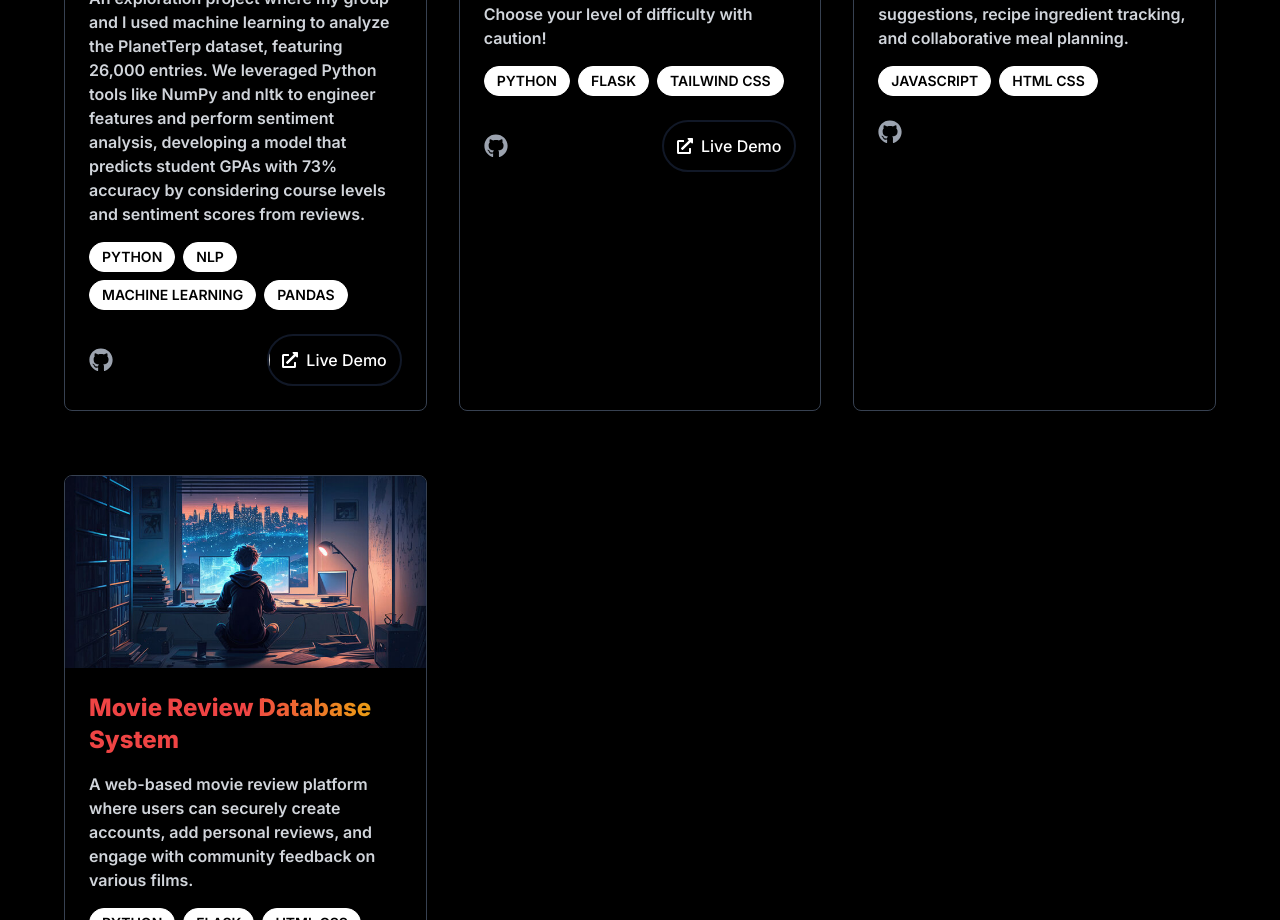
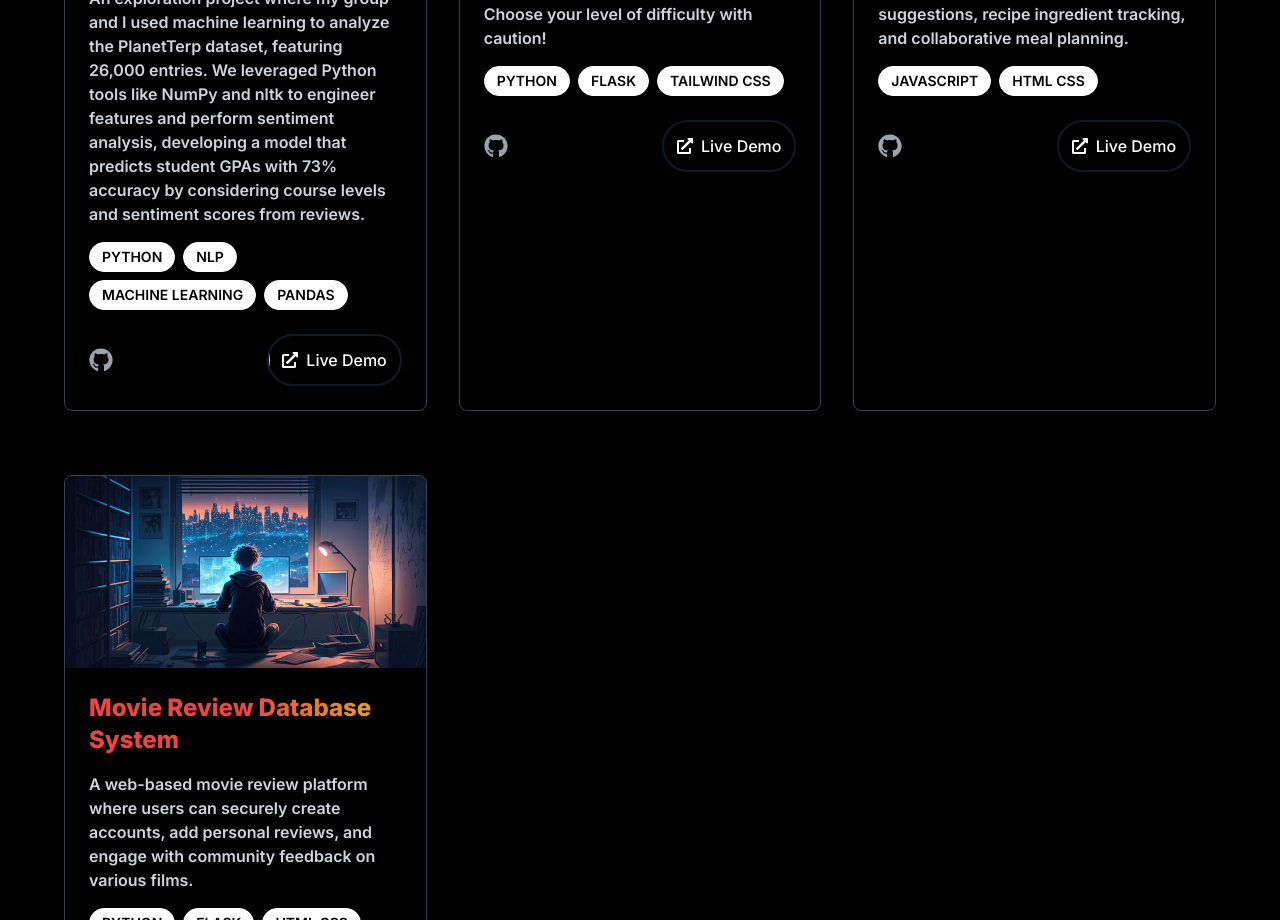
Before and after one commit to Vasu1415/portfolio-vasu, a Next.js app: page / in a window 1280 px wide. Shown: the part 2480-3400 px from the top of the page. Built offline with nearby package versions, Linux system fonts and the light colour scheme.

Commit message:
project update

```diff
--- a/components/Projects.jsx
+++ b/components/Projects.jsx
@@ -25,7 +25,8 @@ const projects = [
     image: '/images/food.jpg',
     description: 'An interactive mobile web app based on HCI principles for healthy meal suggestions, recipe ingredient tracking, and collaborative meal planning.',
     githubLink: 'https://github.com/Vasu1415/Kitchen-Craft',
-    skills: ['JavaScript', 'HTML CSS']
+    skills: ['JavaScript', 'HTML CSS'],
+    liveDemo: 'https://higherorlowergame-git-main-vasu-mittals-projects-656b9b20.vercel.app/'
   },
   {
     name: 'Movie Review Database System',
```
